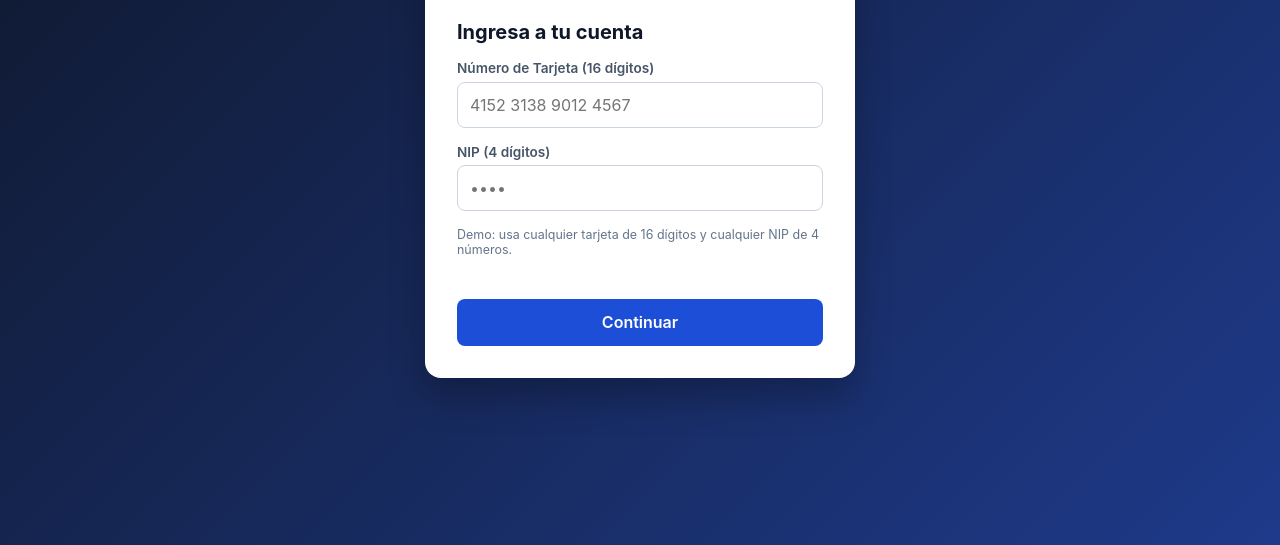
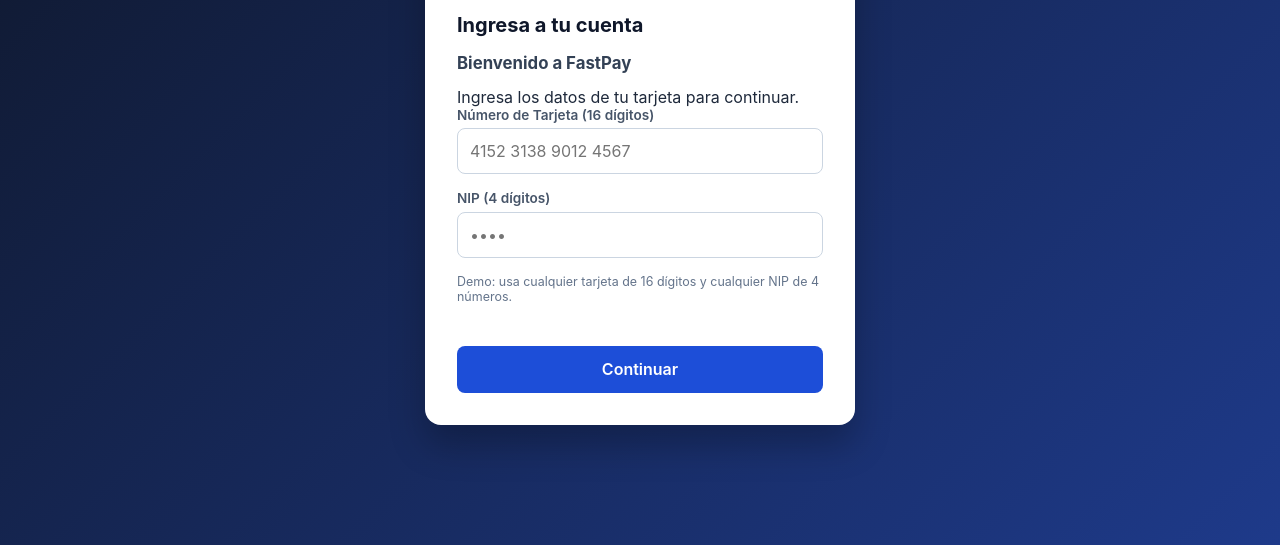
Before and after one commit to Nicol-Astro/fastpay-transferencias, a plain HTML site: page index.html in a window 1280 px wide. Shown: the part 255-800 px from the top of the page. Drawn offline with Linux system fonts and the light colour scheme.

Commit message:
feat: improve login form structure

```diff
--- a/index.html
+++ b/index.html
@@ -17,6 +17,10 @@
         <section id="login-view" class="view active">
             <h2>Ingresa a tu cuenta</h2>
             <form id="login-form">
+                  <h2>Ingresa a tu cuenta</h2>
+
+               <h3>Bienvenido a FastPay</h3>
+             <p>Ingresa los datos de tu tarjeta para continuar.</p>
                 <div class="input-group">
                     <label for="card-number">Número de Tarjeta (16 dígitos)</label>
                     <input type="text" id="card-number" maxlength="19" placeholder="4152 3138 9012 4567" required>
```
